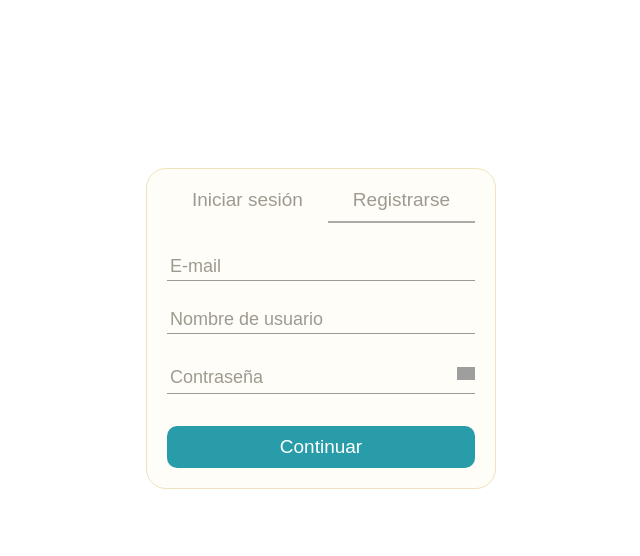
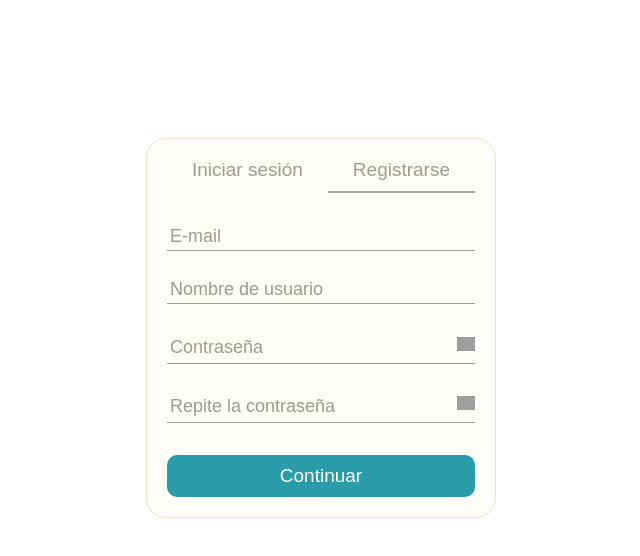
Before and after one commit to AntonioPerez00/TFG, a Vue app in the folder app_secondLife/second-life-front/: page /auth in a window 1280 px wide. Both pictures are taken after a click on the button "Registrarse". Shown: the top 556 px of the page, without its empty margins (319-959 px from the left). Built offline with nearby package versions, Linux system fonts and the light colour scheme; grey boxes are pictures that could not be loaded.

Commit message:
Campo repetir contraseña

```diff
--- a/app_secondLife/second-life-front/src/components/auth/Register.vue
+++ b/app_secondLife/second-life-front/src/components/auth/Register.vue
@@ -28,7 +28,34 @@
           class="w-[18px] float-right mt-[8px]"
         />
       </div>
-      <button type="submit" class="bg-[#299CA9] pointer-cursor border-none text-[#FFFFFF] rounded-[10px] mt-[2rem] pt-[10px] pb-[10px] pl-[25px] pr-[25px] text-[19px]">Continuar</button>
+
+      <div class="border-0 border-b border-b-[#9f9a8f] mt-[1.5rem]">
+        <input
+          :key="showFrontPasswordRegister"
+          v-model="confirmPassword"
+          :type="showFrontPasswordRegister ? 'text' : 'password'"
+          placeholder="Repite la contraseña"
+          required
+          style="padding-bottom: 0px; margin: 5px; margin-left: 0px;"
+          class="border-none p-[3px] mb-[5px] text-[#9f9a8f] text-[18px] bg-[#FFFDF8] focus:outline-none placeholder-[#9f9a8f]"
+        />
+        <img
+          :src="showFrontPasswordRegister ? eye : invisible"
+          @click="showFrontPasswordRegister = !showFrontPasswordRegister"
+          alt="Toggle password"
+          class="w-[18px] float-right mt-[8px]"
+        />
+      </div>
+
+      <p v-if="passwordMismatch" class="text-red-600 text-sm mb-[20px]">Las contraseñas no coinciden.</p>
+      <button
+        type="submit"
+        :disabled="passwordMismatch"
+        class="bg-[#299CA9] disabled:opacity-50 pointer-cursor border-none text-[#FFFFFF] rounded-[10px] mt-[2rem] pt-[10px] pb-[10px] pl-[25px] pr-[25px] text-[19px]"
+      >
+        Continuar
+      </button>
+
     </template>
 
     <template v-else>
@@ -39,9 +66,9 @@
 </template>
 
 <script setup>
-import { ref } from 'vue'
 import eye from '../../assets/ojo.png'
 import invisible from '../../assets/invisible.png'
+import { ref, watch } from 'vue'
 
 const email = ref('')
 const username = ref('')
@@ -49,6 +76,8 @@ const frontPasswordRegister = ref('')
 const showFrontPasswordRegister = ref(false)
 const isCodeStep = ref(false)
 const code = ref('')
+const confirmPassword = ref('')
+const passwordMismatch = ref(false)
 
 const emit = defineEmits(['registered'])
 
@@ -113,4 +142,9 @@ async function verifyCode() {
     alert('Error de red al verificar.')
   }
 }
+
+watch([frontPasswordRegister, confirmPassword], () => {
+  passwordMismatch.value =
+    frontPasswordRegister.value !== confirmPassword.value
+})
 </script>
```
